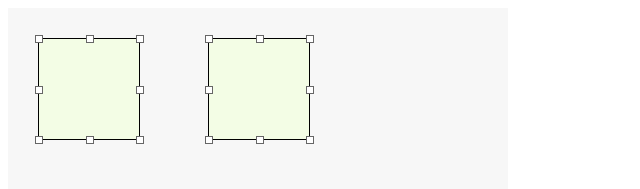
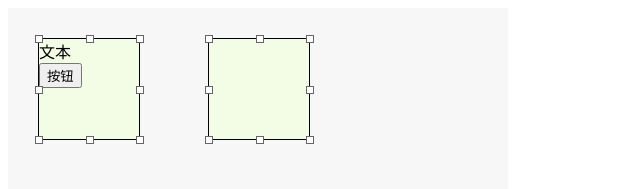
Before and after one commit to chenyunjie/simple-rc-drag, a React (Vite) app: page / in a window 1280 px wide. Shown: the top 189 px of the page, without its empty margins (0-640 px from the left). Built offline with nearby package versions, Linux system fonts and the light colour scheme.

Commit message:
添加子元素支持

```diff
--- a/examples/App.tsx
+++ b/examples/App.tsx
@@ -13,7 +13,11 @@ function App() {
           width={100}
           height={100}
           x={30}
-          y={30} />
+          y={30}>
+
+          <div>文本</div>
+          <button>按钮</button>
+        </Drag>
 
         <Drag
           onChange={(v) => {
--- a/src/index.tsx
+++ b/src/index.tsx
@@ -295,6 +295,11 @@ export default class Drag extends React.Component<DragProps, any> {
             }
           }
         }>
+          <div style={{ width: '100%', height: '100%', position: 'absolute' }}>
+            <div style={{ width: '100%', height: '100%', position: 'relative' }}>
+              {this.props.children}
+            </div>
+          </div>
           { /* 上部分 */ }
           <div data-key="lu" style={{ border, position: 'absolute', backgroundColor: anchorColor, width: anchorSize, height: anchorSize, left: -anchorSize/2 - anchorBorderWidth, top: -anchorSize/2 - anchorBorderWidth }}></div>
           <div data-key="u" style={{ border, position: 'absolute',  backgroundColor: anchorColor,width: anchorSize, height: anchorSize, left: `calc(50% - ${anchorSize/2}px)`, top: -anchorSize/2 - anchorBorderWidth }}></div>
```
